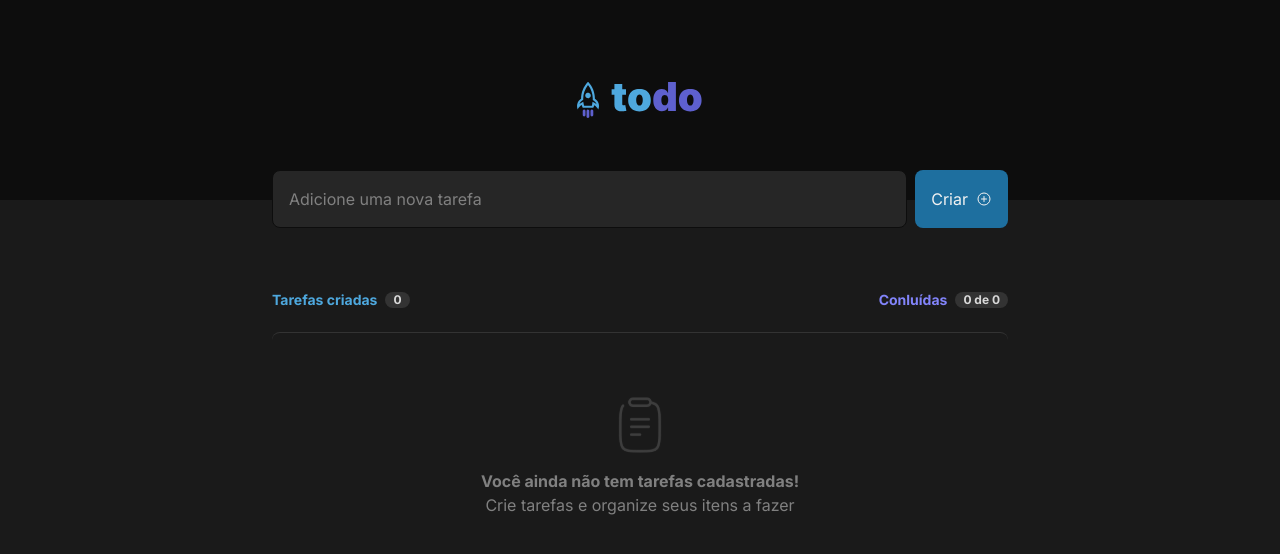
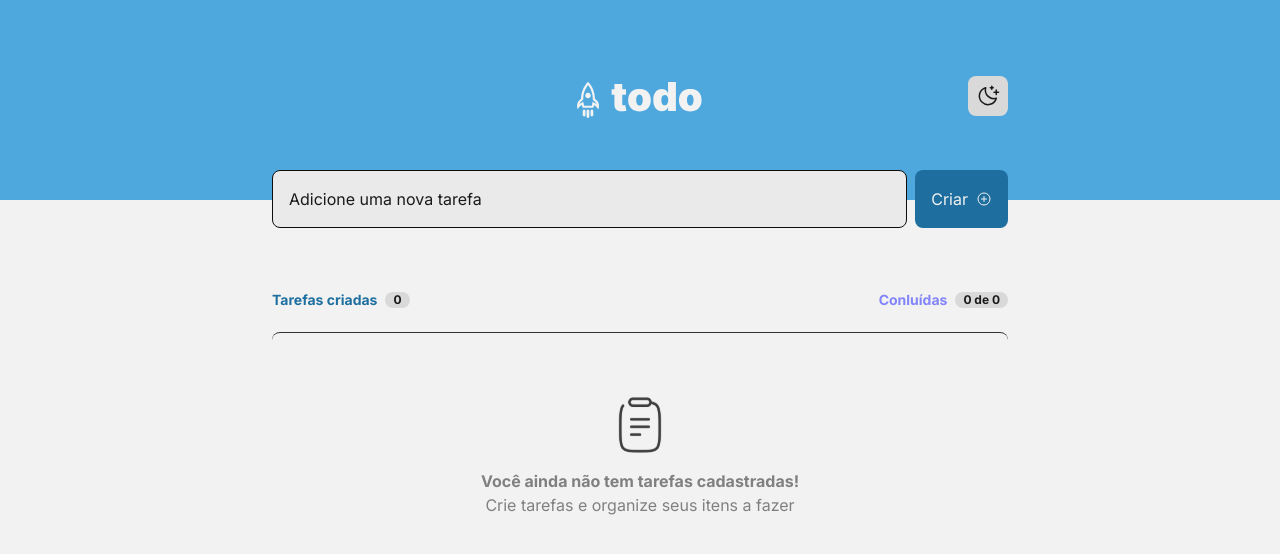
Before and after one commit to ewertonbn/todo-list, a React (Vite) app: page / in a window 1280 px wide. Shown: the top 554 px of the page. Built offline with nearby package versions, Linux system fonts and the light colour scheme.

Commit message:
feat: add toggle dark/light theme

```diff
--- a/src/App.tsx
+++ b/src/App.tsx
@@ -16,6 +16,16 @@ interface TasksProps {
 }
 
 export function App() {
+  const [darkMode, setDarkMode] = useState(() => {
+    const storedTheme = localStorage.getItem('todolist:theme')
+
+    if (storedTheme) {
+      return JSON.parse(storedTheme)
+    } else {
+      return false
+    }
+  })
+
   const [tasks, setTasks] = useState<TasksProps[]>(() => {
     const storedTasks = localStorage.getItem('todolist:tasks')
 
@@ -71,13 +81,27 @@ export function App() {
     setTasks(updatedTasks)
   }
 
+  function toggleDarkMode() {
+    setDarkMode((state: boolean) => !state)
+  }
+
   useEffect(() => {
     localStorage.setItem('todolist:tasks', JSON.stringify(tasks))
   }, [tasks])
 
+  useEffect(() => {
+    const isDarkMode = localStorage.getItem('todolist:theme') === 'true'
+    setDarkMode(isDarkMode)
+  }, [])
+
+  useEffect(() => {
+    document.documentElement.classList.toggle('dark', darkMode)
+    localStorage.setItem('todolist:theme', darkMode)
+  }, [darkMode])
+
   return (
     <>
-      <Header />
+      <Header darkMode={darkMode} onToggleDarkMode={toggleDarkMode} />
       <main className="mx-auto mt-[calc(0px_-_1.5rem_-_6px)] max-w-[736px]">
         <AddNewTask onCreateNewTask={crateNewTask} />
         <CounterStatusTask
--- a/src/components/addNewTask.tsx
+++ b/src/components/addNewTask.tsx
@@ -31,11 +31,11 @@ export function AddNewTask({ onCreateNewTask }: AddNewTaskProps) {
         placeholder="Adicione uma nova tarefa"
         value={newTask}
         onChange={handleNewTaskChange}
-        className="flex-1 rounded-lg border border-gray-700 bg-gray-500 p-4 transition-colors placeholder:text-gray-300 focus:border-transparent"
+        className="bg-gray-150 flex-1 rounded-lg border border-gray-700 p-4 transition-colors placeholder:text-gray-600 focus:border-transparent dark:bg-gray-500 dark:placeholder:text-gray-300"
       />
       <button
         type="submit"
-        className="flex items-center justify-center gap-2 rounded-lg bg-blue-dark p-4 transition-colors hover:bg-blue"
+        className="flex items-center justify-center gap-2 rounded-lg bg-blue-dark p-4 text-gray-100 transition-colors hover:brightness-90 dark:hover:bg-blue"
       >
         Criar
         <PlusCircle />
--- a/src/components/buttonCheckedCustom.tsx
+++ b/src/components/buttonCheckedCustom.tsx
@@ -20,7 +20,7 @@ export function ButtonCheckedCustom({
         'relative h-5 w-5 rounded-full border-2 transition-colors',
         isChecked
           ? 'border-purple-dark bg-purple-dark before:absolute before:inset-0 before:m-auto before:w-3 before:bg-[url("../icon-checked.svg")] before:bg-contain before:bg-center before:bg-no-repeat before:content-[""] hover:border-purple hover:bg-purple'
-          : 'border-blue bg-gray-500 hover:border-blue-dark hover:bg-blue-dark/20',
+          : 'border-blue hover:border-blue-dark hover:bg-blue-dark/20 dark:bg-gray-500',
       )}
     />
   )
--- a/src/components/counterStatusTask.tsx
+++ b/src/components/counterStatusTask.tsx
@@ -10,10 +10,10 @@ export function CounterStatusTask({
   return (
     <div className="mt-16 flex items-center justify-between">
       <div className="flex items-center gap-2">
-        <p className="text-sm font-bold leading-[100%] text-blue">
+        <p className="text-sm font-bold leading-[100%] text-blue-dark dark:text-blue">
           Tarefas criadas
         </p>
-        <span className="rounded-full bg-gray-400 px-2 py-[2px] text-xs font-bold leading-[100%] text-gray-200">
+        <span className="rounded-full bg-gray-200 px-2 py-[2px] text-xs font-bold leading-[100%] text-gray-600 dark:bg-gray-400 dark:text-gray-200">
           {totalTasksCreated}
         </span>
       </div>
@@ -21,7 +21,7 @@ export function CounterStatusTask({
         <p className="text-sm font-bold leading-[100%] text-purple">
           Conluídas
         </p>
-        <span className="rounded-full bg-gray-400 px-2 py-[2px] text-xs font-bold leading-[100%] text-gray-200">
+        <span className="rounded-full bg-gray-200 px-2 py-[2px] text-xs font-bold leading-[100%] text-gray-600 dark:bg-gray-400 dark:text-gray-200">
           {totalTasksCompleted} de {totalTasksCreated}
         </span>
       </div>
--- a/src/components/header.tsx
+++ b/src/components/header.tsx
@@ -1,10 +1,45 @@
-import logoToDoList from '../assets/logo-todo-list.svg'
+import { MoonStars, Sun } from 'phosphor-react'
+import { twMerge } from 'tailwind-merge'
 
-export function Header() {
+import logoToDoListDarkMode from '../assets/logo-todo-list.svg'
+import logoToDoListLightMode from '../assets/logo-todo-list-white.svg'
+
+interface HeaderProps {
+  darkMode: boolean
+  onToggleDarkMode: () => void
+}
+
+export function Header({ darkMode, onToggleDarkMode }: HeaderProps) {
+  function handleToggleDarkMode() {
+    onToggleDarkMode()
+  }
+
   return (
-    <header className="bg-gray-700 pb-20 pt-[4.5rem]">
-      <div className="mx-auto flex max-w-[736px] items-center justify-center">
-        <img src={logoToDoList} alt="Logotipo ToDo List" />
+    <header className="bg-blue pb-20 pt-[4.5rem] dark:bg-gray-700">
+      <div className="relative mx-auto flex max-w-[736px] items-center justify-center">
+        {darkMode ? (
+          <img
+            src={logoToDoListDarkMode}
+            className="logo-primary"
+            alt="Logotipo ToDo List"
+          />
+        ) : (
+          <img
+            src={logoToDoListLightMode}
+            className="logo-primary"
+            alt="Logotipo ToDo List"
+          />
+        )}
+        <button
+          type="button"
+          onClick={handleToggleDarkMode}
+          className={twMerge(
+            'absolute bottom-0 right-0 top-0 m-auto flex h-10 w-10 items-center justify-center rounded-lg px-2 py-1 transition-colors duration-200',
+            darkMode ? 'bg-gray-400' : 'bg-gray-200',
+          )}
+        >
+          {darkMode ? <Sun size={28} /> : <MoonStars size={28} />}
+        </button>
       </div>
     </header>
   )
--- a/src/components/tasksList.tsx
+++ b/src/components/tasksList.tsx
@@ -41,7 +41,7 @@ export function TasksList({
     <div className="mt-6">
       <div
         className={twMerge(
-          'mt-3 flex items-center justify-between gap-3 rounded-lg border border-gray-400 bg-gray-500 p-4 first:mt-0',
+          'bg-gray-150 mt-3 flex items-center justify-between gap-3 rounded-lg border border-gray-400 p-4 first:mt-0 dark:bg-gray-500',
           data.isChecked ? 'border-gray-500' : 'border-gray-400',
         )}
       >
@@ -57,10 +57,12 @@ export function TasksList({
         ) : (
           <p className="flex-1 text-sm">{data.content}</p>
         )}
-        <p className="text-xs text-gray-200">{publishedDateRelativeToNow}</p>
+        <p className="text-xs dark:text-gray-200">
+          {publishedDateRelativeToNow}
+        </p>
         <button
           type="button"
-          className="flex h-6 w-6 items-center justify-center rounded-[4px] text-gray-300 transition-colors hover:bg-gray-400 hover:text-danger"
+          className="flex h-6 w-6 items-center justify-center rounded-[4px] text-gray-300 transition-colors hover:bg-gray-200 hover:text-danger dark:hover:bg-gray-400"
           aria-label="Remover tarefa"
           title="Remover tarefa"
           onClick={handleDeleteTask}
--- a/src/index.css
+++ b/src/index.css
@@ -9,6 +9,10 @@
   }
 
   body {
-    @apply bg-gray-600 text-gray-100 antialiased;
+    @apply antialiased bg-gray-100 text-gray-600;
+  }
+
+  .dark body {
+    @apply bg-gray-600 text-gray-100;
   }
 }
--- a/tailwind.config.js
+++ b/tailwind.config.js
@@ -5,6 +5,7 @@ const defaultTheme = require('tailwindcss/defaultTheme')
 
 export default {
   content: ['./index.html', './src/**/*.{js,ts,jsx,tsx}'],
+  darkMode: 'class',
   theme: {
     extend: {
       fontFamily: {
@@ -22,6 +23,7 @@ export default {
       'gray-400': '#333333',
       'gray-300': '#808080',
       'gray-200': '#D9D9D9',
+      'gray-150': '#eaeaea',
       'gray-100': '#F2F2F2',
       danger: '#E25858',
       transparent: 'transparent',
```
Also changed, not shown: src/assets/logo-todo-list-white.svg (added).
